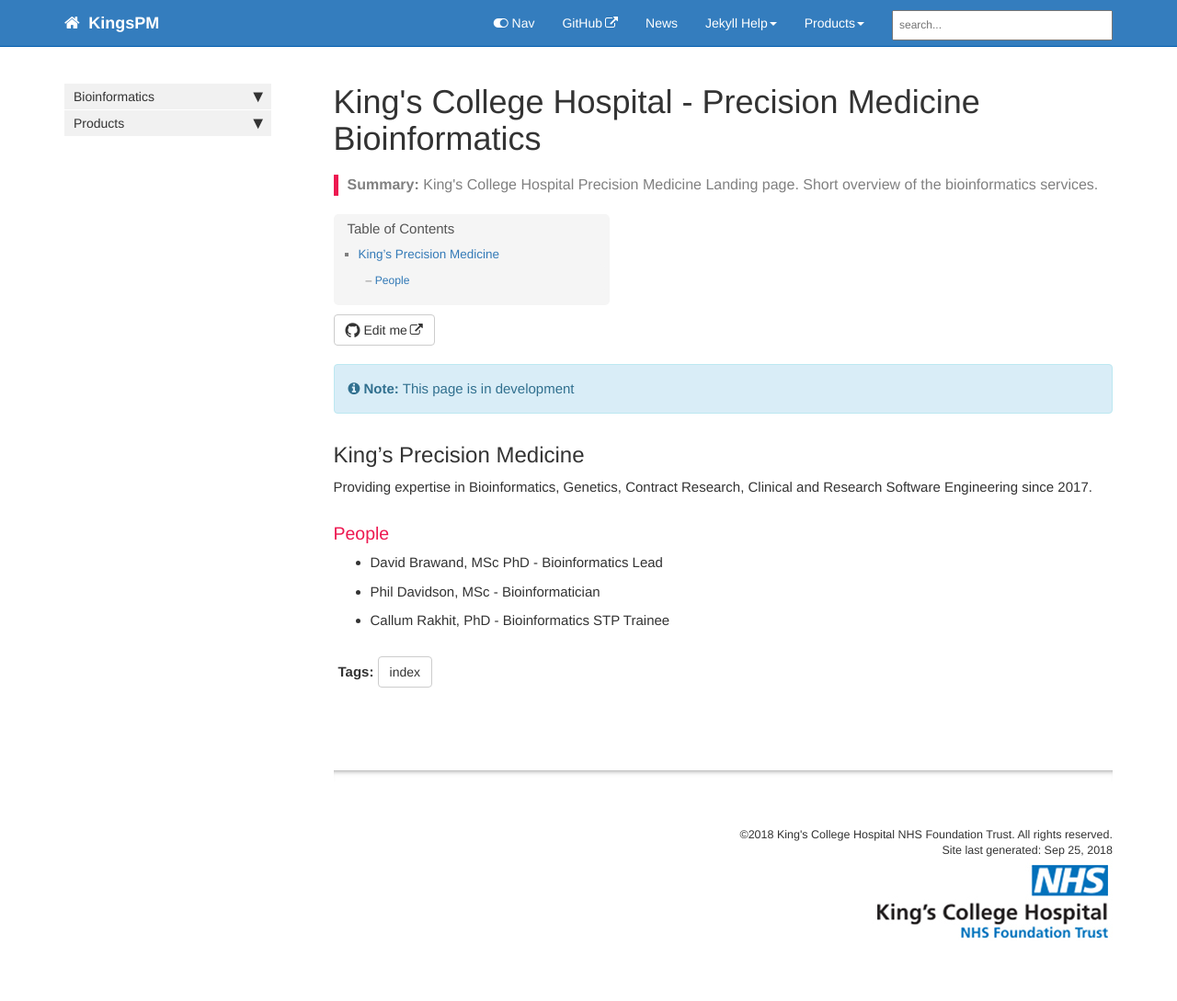
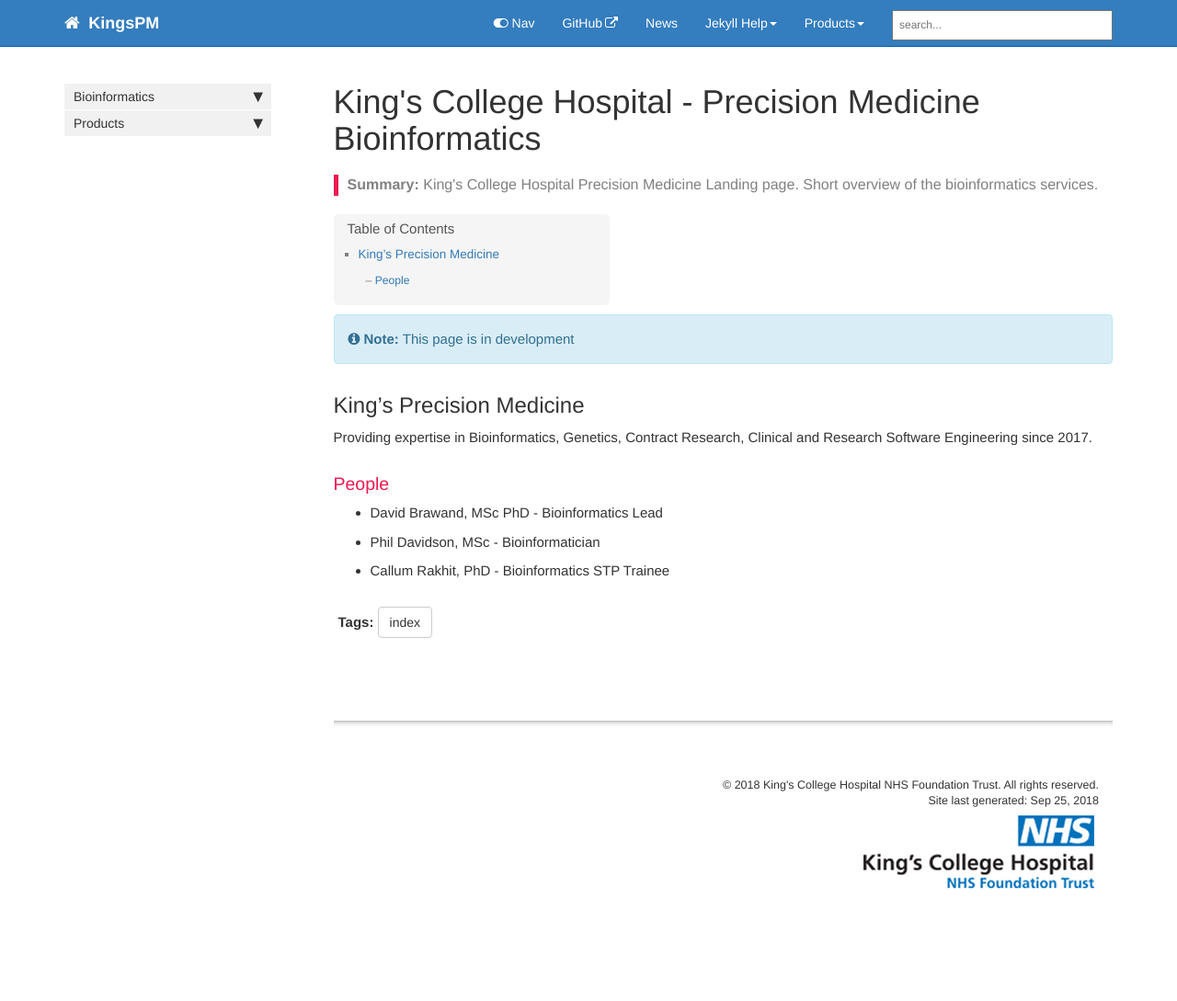
Before and after one commit to KingsPM/kingspm.github.io, a Jekyll site: the page built from index.md, in a window 1280 px wide. Shown: the whole page at 92% size. Built offline with Jekyll 4.4.1, drawn with Linux system fonts in a browser that asks for light colours; nearby versions of some CDN libraries; comment, search, counter and statistics services are not loaded; after the commit the page ends 985 px from its top, so only the background shows below that; part of the change alters nothing that is shown.

```diff
--- a/_config.yml
+++ b/_config.yml
@@ -12,7 +12,7 @@ site_title: King's Precision Medicine
 company_name: King's College Hospital NHS Foundation Trust
 # this appears in the footer
 
-github_editme_path: kingspm/kingspm.github.io/blob/gh-pages/
+github_editme_path:
 # if you're using Github, provide the basepath to the branch you've created for reviews, following the sample here. if not, leave this value blank.
 
 disqus_shortname:
--- a/_includes/footer.html
+++ b/_includes/footer.html
@@ -1,9 +1,9 @@
 <footer>
-            <div class="row">
+
                 <div class="col-lg-12 footer">
-               &copy;{{ site.time | date: "%Y"  }} {{site.company_name}}. All rights reserved. <br />
+               &copy; {{ site.time | date: "%Y"  }} {{site.company_name}}. All rights reserved. <br />
 {% if page.last_updated %}<span>Page last updated:</span> {{page.last_updated}}<br/>{% endif %} Site last generated: {{ site.time | date: "%b %-d, %Y"  }} <br />
 <p><img src="{{ "images/kch_logo.jpg" }}" alt="KCH logo"/></p>
                 </div>
-            </div>
+
 </footer>
```
